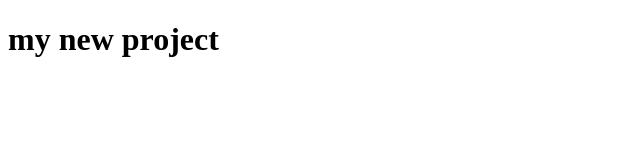
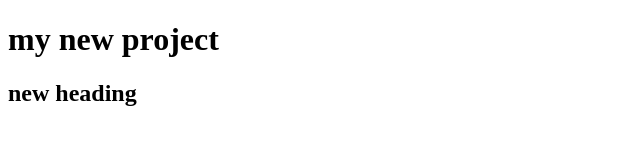
Before and after one commit to vaidude/newproject, a plain HTML site: page index.html in a window 1280 px wide. Shown: the whole page, without its empty margins (0-640 px from the left). Drawn offline with Linux system fonts and the light colour scheme.

Commit message:
Your commit

```diff
--- a/index.html
+++ b/index.html
@@ -7,5 +7,8 @@
 </head>
 <body>
     <h1>my new project</h1>
+    <h2>
+        new heading
+    </h2>
 </body>
 </html>
```
